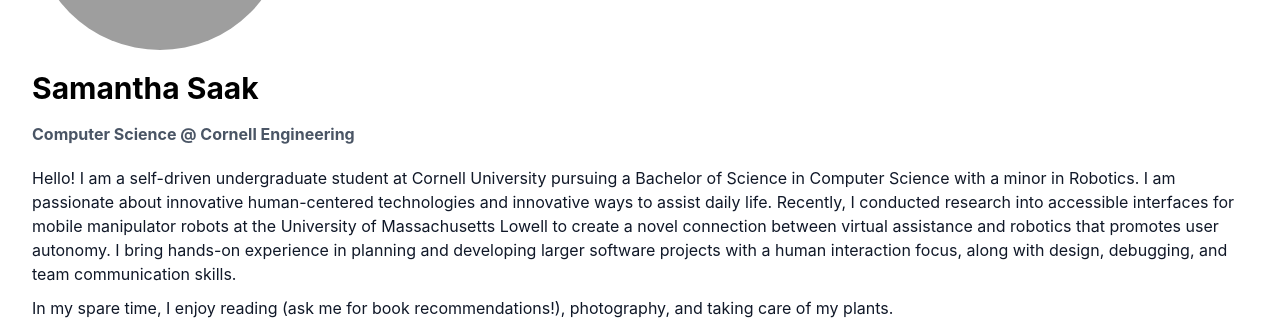
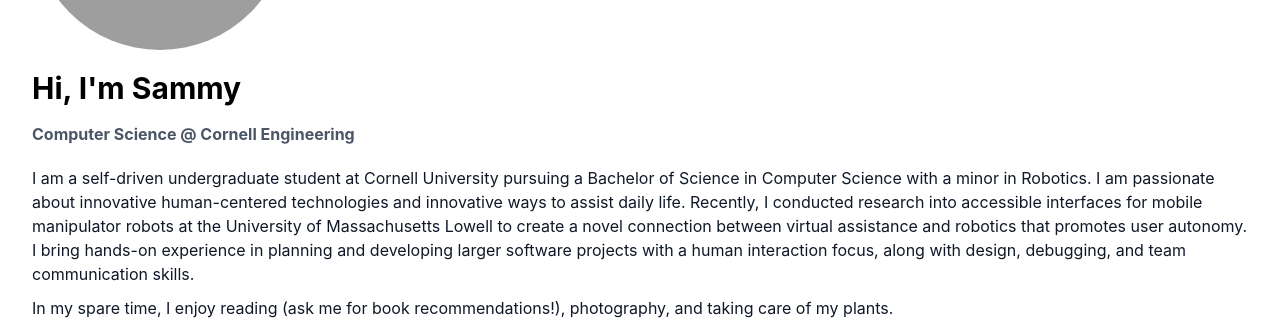
Before and after one commit to ssaak18/samanthasaak, a React (Create React App) app: page / in a window 1280 px wide. Shown: the part 298-634 px from the top of the page. Built offline with nearby package versions, Linux system fonts and the light colour scheme; grey boxes are pictures that could not be loaded.

Commit message:
last one i swear

```diff
--- a/src/pages/About.js
+++ b/src/pages/About.js
@@ -18,7 +18,7 @@ const About = () => (
     />
     <div style={{ height: '20px' }}></div>
 
-    <h2 className="text-3xl font-bold mb-4 text-black">Samantha Saak</h2>
+    <h2 className="text-3xl font-bold mb-4 text-black">Hi, I'm Sammy</h2>
 
     <p className="font-bold text-gray-600">
           Computer Science @ Cornell Engineering
@@ -28,7 +28,7 @@ const About = () => (
 
 
           <p className="text-gray-900">
-      Hello! I am a self-driven undergraduate student at Cornell University pursuing a
+      I am a self-driven undergraduate student at Cornell University pursuing a
       Bachelor of Science in Computer Science with a minor in Robotics. I am passionate
       about innovative human-centered technologies and innovative ways to assist daily life.
       Recently, I conducted research into accessible interfaces for mobile manipulator robots
```
